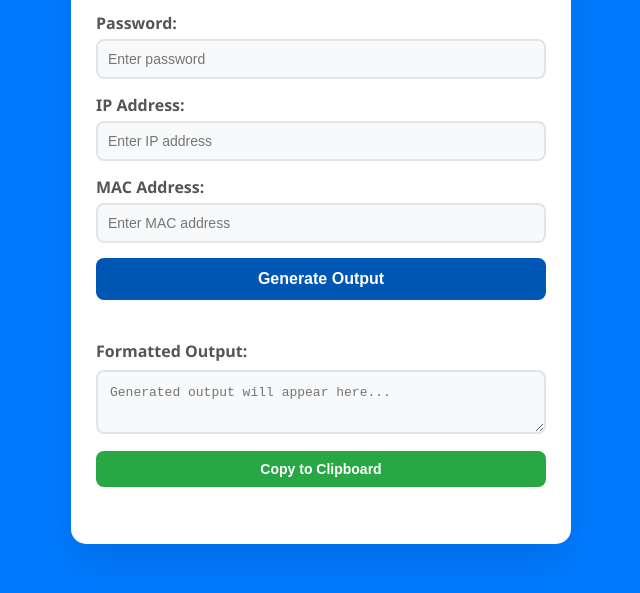
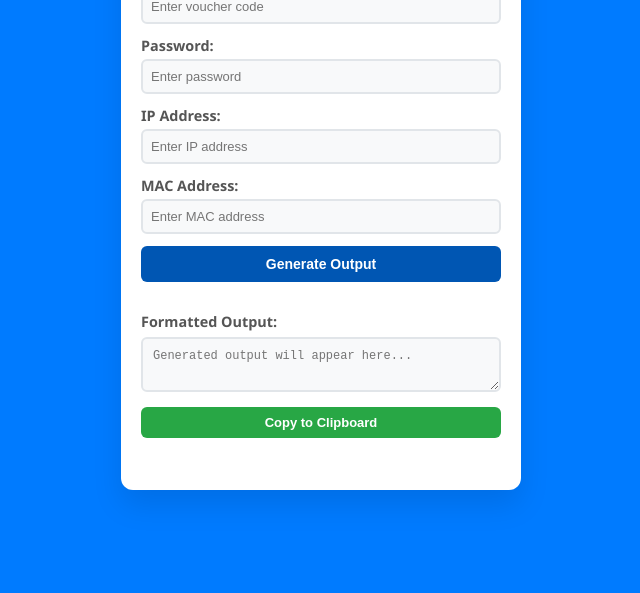
Before and after one commit to binarystone/stringformatter, a plain HTML site: page index.html in a window 1280 px wide. Shown: the part 207-800 px from the top of the page, without its empty margins (319-959 px from the left). Drawn offline with Linux system fonts and the light colour scheme.

Commit message:
Make app more compact for half-screen usage - reduce container size, padding, and font sizes

```diff
--- a/index.html
+++ b/index.html
@@ -18,44 +18,44 @@
             display: flex;
             justify-content: center;
             align-items: center;
-            padding: 20px;
+            padding: 15px;
         }
 
         .container {
             background: white;
-            border-radius: 15px;
-            box-shadow: 0 20px 40px rgba(0, 0, 0, 0.1);
-            padding: 25px;
+            border-radius: 12px;
+            box-shadow: 0 15px 30px rgba(0, 0, 0, 0.1);
+            padding: 20px;
             width: 100%;
-            max-width: 500px;
+            max-width: 400px;
         }
 
         h1 {
             text-align: center;
             color: #333;
-            margin-bottom: 20px;
-            font-size: 2em;
+            margin-bottom: 15px;
+            font-size: 1.6em;
             font-weight: 300;
         }
 
         .input-group {
-            margin-bottom: 15px;
+            margin-bottom: 12px;
         }
 
         label {
             display: block;
-            margin-bottom: 5px;
+            margin-bottom: 4px;
             color: #555;
             font-weight: 600;
-            font-size: 1em;
+            font-size: 0.9em;
         }
 
         input {
             width: 100%;
-            padding: 10px;
+            padding: 8px;
             border: 2px solid #e1e5e9;
-            border-radius: 8px;
-            font-size: 14px;
+            border-radius: 6px;
+            font-size: 13px;
             transition: all 0.3s ease;
             background: #f8f9fa;
         }
@@ -69,16 +69,16 @@
 
         .generate-btn {
             width: 100%;
-            padding: 12px;
+            padding: 10px;
             background: #0056b3;
             color: white;
             border: none;
-            border-radius: 8px;
-            font-size: 16px;
+            border-radius: 6px;
+            font-size: 14px;
             font-weight: 600;
             cursor: pointer;
             transition: all 0.3s ease;
-            margin-bottom: 20px;
+            margin-bottom: 15px;
         }
 
         .generate-btn:hover {
@@ -87,43 +87,43 @@
         }
 
         .output-section {
-            margin-top: 20px;
+            margin-top: 15px;
         }
 
         .output-label {
             display: block;
-            margin-bottom: 8px;
+            margin-bottom: 6px;
             color: #555;
             font-weight: 600;
-            font-size: 1em;
+            font-size: 0.9em;
         }
 
         .output-box {
             width: 100%;
-            min-height: 60px;
-            padding: 12px;
+            min-height: 50px;
+            padding: 10px;
             border: 2px solid #e1e5e9;
-            border-radius: 8px;
+            border-radius: 6px;
             background: #f8f9fa;
             font-family: 'Courier New', monospace;
-            font-size: 13px;
-            line-height: 1.4;
+            font-size: 12px;
+            line-height: 1.3;
             word-wrap: break-word;
             resize: vertical;
         }
 
         .copy-btn {
             width: 100%;
-            padding: 10px;
+            padding: 8px;
             background: #28a745;
             color: white;
             border: none;
-            border-radius: 8px;
-            font-size: 14px;
+            border-radius: 6px;
+            font-size: 13px;
             font-weight: 600;
             cursor: pointer;
             transition: all 0.3s ease;
-            margin-top: 12px;
+            margin-top: 10px;
         }
 
         .copy-btn:hover {
```
